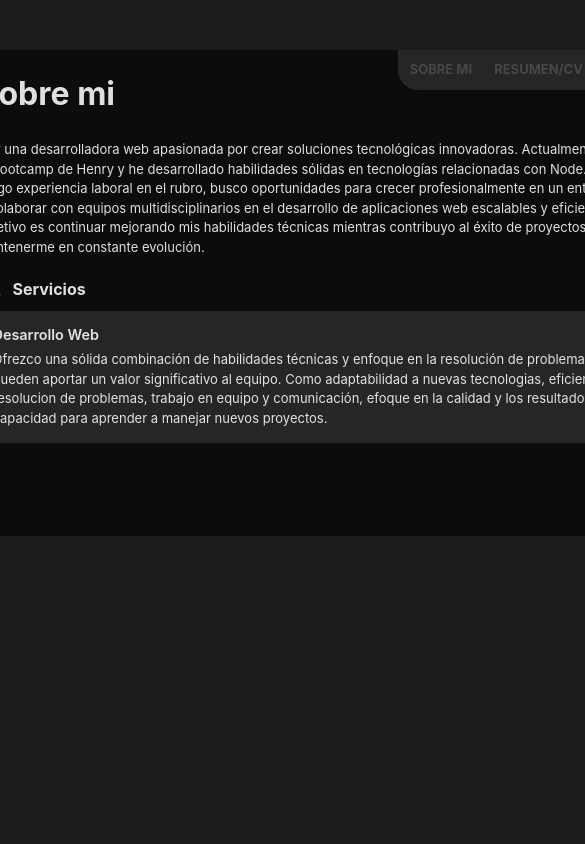
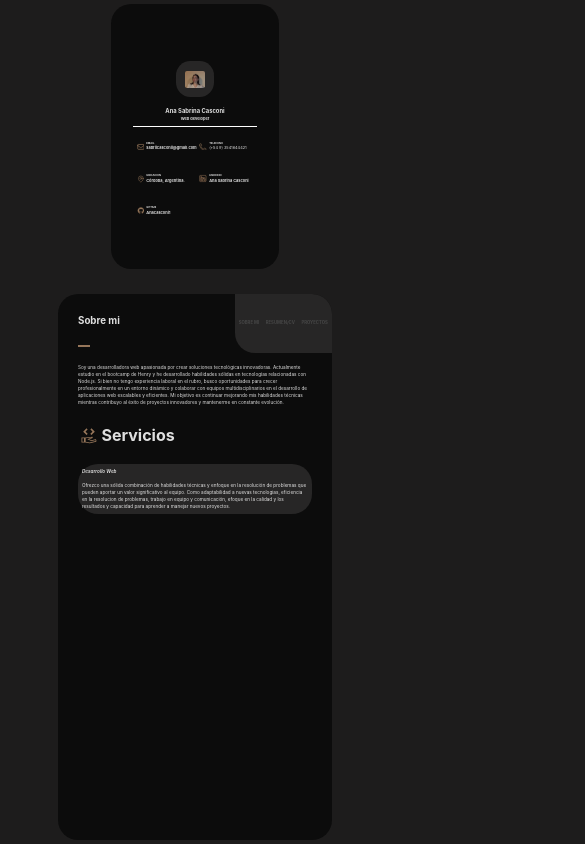
Before and after one commit to Anacasconi1/Portafolio, a React (Vite) app: page / in a window 390 px wide. Shown: the top 844 px of the page, 585 px wide, since content can reach past the window. Built offline with nearby package versions, Linux system fonts and the light colour scheme.

Commit message:
Responsive try

```diff
--- a/src/styles/App.css
+++ b/src/styles/App.css
@@ -1,58 +1,65 @@
 
 .contact-icon {
-  width: 25px;
+  width: 2vw;
 }
 
 .side-info{
   background-color: rgb(12, 12, 12);
-  width: 200px;
-  padding: 20px;
-  border-radius: 20px;
-  margin-right: 25px;
-  height: 446px;
+  width: 15vw;
+  padding: 1.5vw;
+  border-radius: 1.25rem;
+  height: 80vh;
 }
 
 .avatar {
   border-radius: 10%;
+  width: 5vw;
+}
+
+.contact-container{
+  display: flex;
+  flex-direction: column;
+  justify-content: center;
+  height: 70%;
 }
 
 .bg-image{
   display: flex;
-  padding: 10px;
+  padding: 0.6rem;
   background-color: #272626;
-  border-radius: 15px;
-  margin-bottom: 10px;
+  border-radius: 0.9rem;
+  margin-bottom: 0.6rem;
 }
 
 header {
   display: flex;
   flex-direction: column;
   align-items: center;
-  margin-bottom: 10px
+  margin-bottom: 0.6vh;
 }
 
 #name {
-  font-size: medium;
+  font-size: 1.5vw;
 }
 
 .subtitles {
-  font-size: small;
+  font-size: 1vw;
 }
 
 #side-info-line{
   width: 80%;
-  margin-left: 20px;
+  margin-left: 1.32vw;
   border: none;
   border-top: 1px solid white;
 }
 
 .contact-boxes{
   display: flex;
-  height: 50px;
-  font-size: small;
-  gap: 10px;
+  height: 90%;
+  font-size: 1vw;
+  gap: 0.6vw;
   align-items: center;
-  margin-top: 10px;
+  margin-top: 0.6vh;
 }
 
 .info-contact{
@@ -60,21 +67,29 @@ header {
 }
 
 .general-container{
-  width: 700px;
-  height: 446px;
+  width: 60vw;
+  height: 80vh;
   background-color: rgb(12, 12, 12);
-  border-radius: 20px;
+  border-radius: 1.25rem;
   position: relative;
-  padding: 20px;
+  padding: 1.25rem;
   overflow-y: scroll;
   scrollbar-width: none;
 }
 
 #all-app{
+  height: 100vh;
   display: flex;
-  padding-top: 50px;
+  justify-content: center;
+  align-items: center;
+  flex-grow: 5;
+  max-width: 100vw;
+  gap: 2%;
 }
 
+.seccion-title{
+  font-size:2.5vw;
+}
 .resume-title{
   display: flex;
   align-items: center;
--- a/src/styles/about-page.css
+++ b/src/styles/about-page.css
@@ -1,40 +1,40 @@
 .main-line {
-    width: 20px;
+    width: 3vw;
     border: none;
     border-top: 2px solid #96765a;
-    margin-bottom: 10px;
+    margin-bottom: 2vh;
 }
 
 .seccion-title {
-    margin-bottom: 10px;
+    margin-bottom: 2vh;
 }
 
 .main-text {
-    font-size: small;
+    font-size: 1.2vw;
     font-weight: 400;
 }
 
 .subtitle-main {
     display: flex;
-    margin-left: 5px;
-    gap: 10px;
+    margin-left: 0.3vw;
+    gap: 0.6vw;
     height: fit-content;
     align-items: center;
-    margin-top: 20px;
-    margin-bottom: 10px;
+    margin-top: 2vh;
+    margin-bottom: 2vh;
 }
 .webdev-title {
-    font-size: 0.9rem;
+    font-size: 1.2vw;
+    font-style: italic;
     line-height: normal;
     font-weight: 600;
-    margin-bottom: 0.5em;
+    margin-bottom: 1vh;
 }
 
 .about-webdev-container {
-    row-gap: 10px;
     background-color: #272626;
-    border-radius: 20px;
-    padding: 15px;
+    border-radius: 1.25rem;
+    padding: 1vw;
     transition: all 300ms;
 }
 
--- a/src/styles/index.css
+++ b/src/styles/index.css
@@ -12,11 +12,56 @@
   -moz-osx-font-smoothing: grayscale;
 }
 
-#root {
+body, html {
+  height: 100vh;
+  width: 100vw;
   display: flex;
   justify-content: center;
+  align-items: center;
+
 }
+
+#root {
+  height: 100vh;
+  width: 100vw;
+}
+
 * {
   margin: 0;
   padding: 0;
 }
+
+@media (max-width: 1080px) {
+  #all-app {
+    display: flex;
+    flex-direction: row;
+    flex-wrap: wrap;
+  }
+  .side-info{
+    display: flex;
+    flex-direction: column;
+    align-items: center;
+    justify-content: center;
+    height: 30vh;
+    width: 40vw;
+  }
+  .contact-container{
+    width: 30vw;
+    display: grid;
+    grid-template-columns: repeat(2, 1fr);
+    grid-auto-flow: row;
+    gap: 0.7vw;
+    height: 10vh;
+  }
+  .contact-boxes{
+    gap: 0.5vw;
+    margin-top: 1vh;
+    height: 2.5vh;
+  }
+  #side-info-line{
+    margin-left: 0;
+  }
+  .general-container{
+    height: 60vh;
+  }
+}
--- a/src/styles/navbar.css
+++ b/src/styles/navbar.css
@@ -2,15 +2,15 @@
     display: flex;
     justify-content: space-evenly;
     align-items: center;
-    gap: 10px;
-    font-size: small;
+    gap: 0.6vw;
+    font-size: 1.1vw;
     background-color: #272626;
-    width: 300px;
-    height: 40px;
+    width: 25vw;
+    height: 7vh;
     position: absolute;
     top: 0;
     right: 0;
-    border-radius: 0px 0px 0px 20px;
+    border-radius: 0rem 0rem 0rem 1.25rem;
 }
 
 .navbar-btns {
--- a/src/styles/proyects.css
+++ b/src/styles/proyects.css
@@ -1,12 +1,13 @@
 .proyect{
     display: flex;
     flex-direction: column;
+    align-items: center;
     justify-content: space-evenly;
-    width: 200px;
+    width: 16vw;
     background-color: #272626;
-    border-radius: 20px;
-    padding: 10px;
-    margin-bottom: 10px;
+    border-radius: 1.25rem;
+    padding: 2vh;
+    margin-bottom: 2vh;
     transition: all 300ms;
 }
 
@@ -17,20 +18,21 @@
 }
 
 .proyect p {
-    font-size: x-small;
+    font-size: 0.9vw;
 }
 
 .proyect img {
-    border-radius: 10px;
+    width: 16vw;
+    border-radius: 1vw;
 }
 
 .proyects{
     display: flex;
     flex-wrap: wrap;
     justify-content: space-evenly;
-    margin-top: 20px;
+    margin-top: 3vh;
 }
 
 .skills-container{
-    margin-top: 20px;
+    margin-top: 2vh;
 }
--- a/src/styles/resume-education.css
+++ b/src/styles/resume-education.css
@@ -1,20 +1,20 @@
 .education-card {
-    margin-bottom: 10px;
+    margin-bottom: 2vh;
 }
 
 .education-card h6 {
     color: #383634;
-    font-size: 10px;
+    font-size: 0.8vw;
 }
 
 .education-card h5 {
     width: fit-content;
-    margin-right: 10px;
+    margin-right: 1vw;
 }
 .education-card hr {
     flex-grow: 1;
     border: none;
-    border-top: 1px solid white;
+    border-top: 0.1vh solid white;
 }
 
 .education-card div {
--- a/src/styles/resume-experience.css
+++ b/src/styles/resume-experience.css
@@ -1,23 +1,23 @@
 .experience-card {
     display: flex;
     flex-direction: column;
-    gap: 5px;
+    gap: 0.5vh;
     background-color: #272626;
-    border-radius: 20px;
-    padding: 10px;
-    margin-bottom: 10px;
+    border-radius: 1.25rem;
+    padding: 1vw;
+    margin-bottom: 2vh;
     transition: all 300ms;
 }
 
 .skills-developed{
     font-style: italic;
-    font-size: smaller;
+    font-size: 1.1vw;
     font-weight: 600;
 }
 
 .dates{
     color: #575452;
-    font-size: 10px;
+    font-size: 0.8vw;
 }
 
 .experience-card:hover {
@@ -27,7 +27,7 @@
 }
 
 .skills-list li{
-    font-size: small;
+    font-size: 1vw;
     text-align: center;
     list-style: "✔";
     list-style-position: inside;
@@ -37,5 +37,5 @@
     display: grid;
     grid-template-columns: repeat(3, 1fr);
     grid-auto-flow: row;
-    gap: 5px;
+    gap: 0.3vh;
 }
--- a/src/views/Home.jsx
+++ b/src/views/Home.jsx
@@ -21,7 +21,8 @@ export const Home = () => {
                         xmlns="http://www.w3.org/2000/svg"
                         fill="none"
                         viewBox="0 0 24 24"
-                        strokeWidth="1.5"
+                        strokeWidth="2"
+                        width="30"
                         stroke="#96765a"
                         className="contact-icon"
                     >
```
